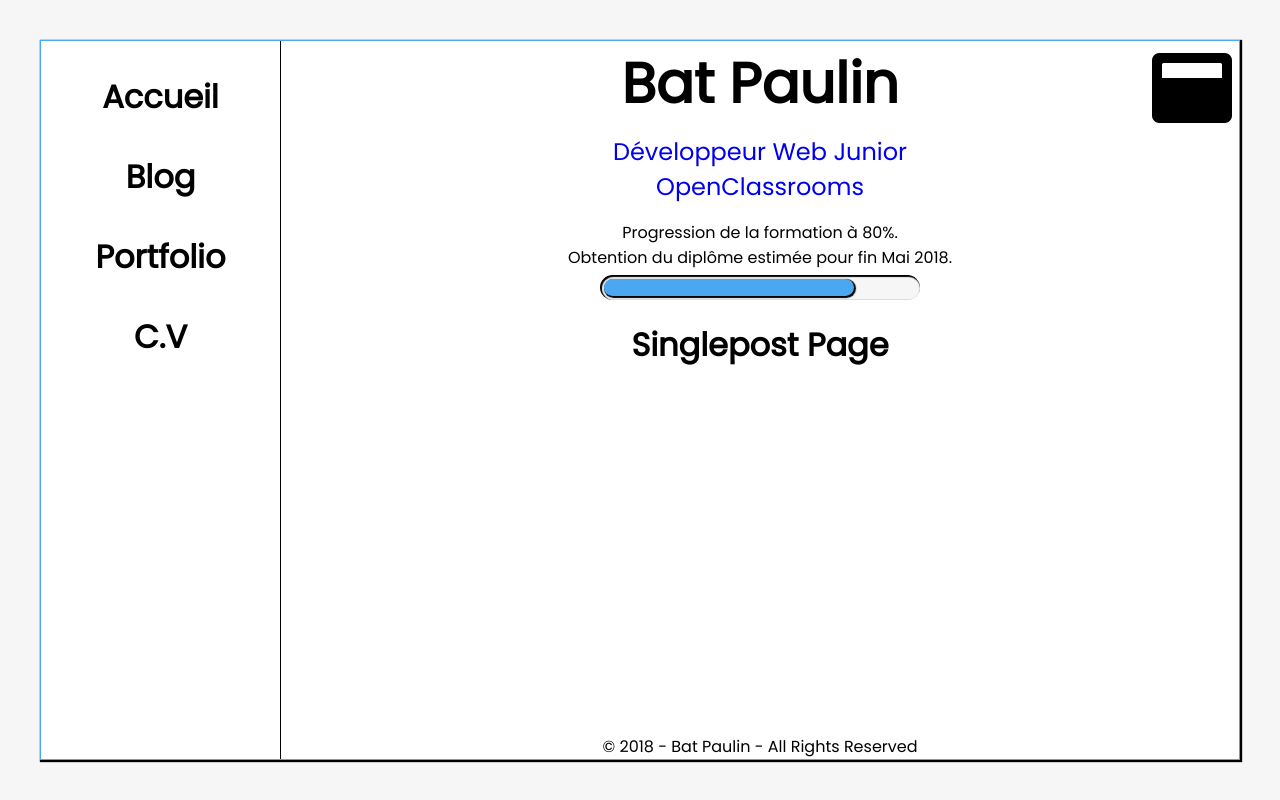
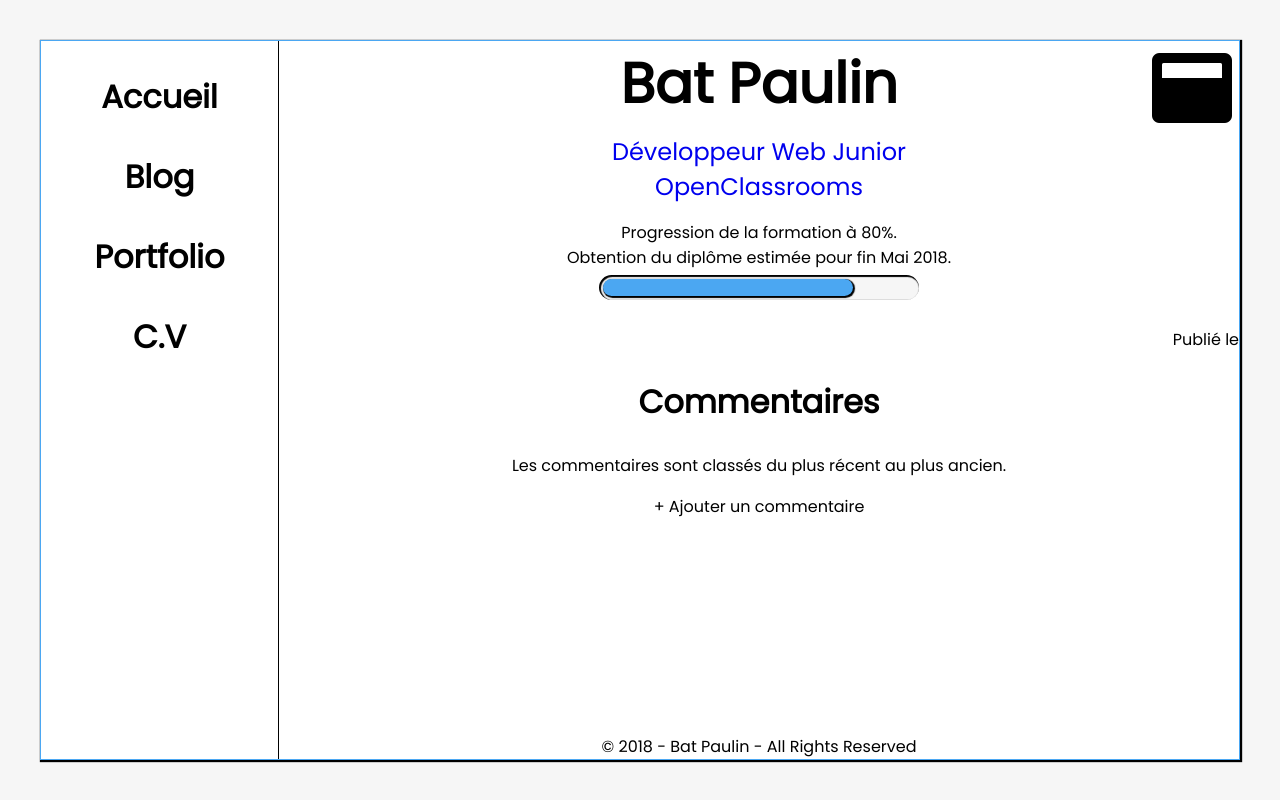
Before and after one commit to zacun/PROJET5, a PHP site: page /blog-post?id=1 in a window 1280 px wide. Run offline with PHP 8.4, Linux system fonts and the light colour scheme; data that the repository does not hold is empty; some libraries are stand-ins or nearby versions.

Commit message:
Mise en place des views blog, portfolio, singlePost...

```diff
--- a/public/css/style.css
+++ b/public/css/style.css
@@ -30,6 +30,10 @@ body {
     display: flex;
     flex-direction: column;
     flex: 1;
+}
+
+h2 {
+    font-size: 2rem;
 }
 
 .off {
@@ -244,20 +248,131 @@ body {
 }
 
 /******************/
+/****** Blog ******/
+/******************/
+
+.blog {
+    text-align: center;
+}
+
+.blog #searchbar {
+    margin-top: 2.5rem;
+    width: 100%;
+    padding: 10px 1rem;
+}
+
+.blog-post {
+    width: 40rem;
+    text-align: left;
+    padding-bottom: 2.5rem;
+    padding-top: 2.5rem;
+    border-bottom: 1px solid black;
+}
+
+.blog-post-title {
+    font-size: 1.5rem;
+    margin: 0;
+}
+
+.blog-post-info {
+    display: flex;
+    justify-content: space-between;
+}
+
+.blog-post-info a {
+    text-decoration: none;
+    color: black;
+    font-weight: bold;
+}
+
+/*******************/
+/*** Single Post ***/
+/*******************/
+
+.singlepost-post, .singlepost-comments {
+    width: 60rem;
+}
+
+.singlepost-title {
+    text-align: center;
+    font-size: 2rem;
+}
+
+.singlepost-content {
+    text-align: justify;
+    text-indent: 2rem;
+}
+
+.singlepost-date {
+    text-align: right;
+}
+
+.singlepost-comments {
+    text-align: center;
+}
+
+.report-comment {
+    text-decoration: none;
+    color: black;
+}
+
+.singlepost-comments__add {
+    margin-bottom: 2.5rem;
+}
+
+.comment-form input {
+    margin: 0.5rem 0;
+}
+
+.show-comment-form {
+    cursor: pointer;
+}
+
+.singlepost-comments__container {
+    width: 30rem;
+    text-align: left;
+    margin: auto;
+}
+
+.comment {
+    margin-bottom: 2.5rem;
+    border-bottom: 1px solid black;
+}
+
+.comment div {
+    display: flex;
+    justify-content: space-between;
+}
+
+.comment p {
+    margin: 0;
+}
+
+/******************/
 /*** Portfolio ****/
 /******************/
 
 .portfolio {
     text-align: center;
+}
+
+.portfolio-container {
+    display: flex;
+    flex-wrap: wrap;
+    justify-content: center;
+    align-items: center;
+}
+
+.portfolio-item {
     box-shadow: 1px 1px 1px 1px;
     transition: transform 0.3s;
 }
 
-.portfolio:hover {
+.portfolio-item:hover {
     transform: scale(1.1);
 }
 
-.portfolio img {
+.portfolio-item img {
     width: 100%;
 }
 
--- /dev/null
+++ b/public/js/comment.js
@@ -0,0 +1,22 @@
+var comment = {
+
+    init: function () {
+        this.formShow = document.querySelector('.show-comment-form');
+        this.form = document.querySelector('.comment-form');
+        this.formShow.addEventListener('click', this.openAndClose);
+    },
+
+    openAndClose: function () {
+        if (comment.form.classList.contains('off')) {
+            comment.form.classList.remove('off');
+            comment.form.classList.add('on');
+            comment.formShow.innerHTML = "- Ajouter un commentaire";
+        } else  {
+            comment.form.classList.remove('on');
+            comment.form.classList.add('off');
+            comment.formShow.innerHTML = "+ Ajouter un commentaire";
+        }
+    }
+
+};
+comment.init();
--- a/views/public/singlePost.php
+++ b/views/public/singlePost.php
@@ -1 +1,33 @@
-<h1>Singlepost Page</h1>
+<?php
+$title = $singlePost['title'];
+?>
+<section class="singlepost-post">
+    <h1 class="singlepost-title"><?= $singlePost['title']; ?></h1>
+    <p class="singlepost-date">Publié le <?= $singlePost['date_fr']; ?></p>
+    <div class="singlepost-content"><?= $singlePost['content']; ?></div>
+</section>
+<section class="singlepost-comments">
+    <h2>Commentaires</h2>
+    <p>Les commentaires sont classés du plus récent au plus ancien.</p>
+    <div class="singlepost-comments__add">
+        <div class="show-comment-form">+ Ajouter un commentaire</div>
+        <form class="comment-form off">
+            <input type="text" title="comment-author" id="comment-author" name="comment-author" placeholder="Votre pseudo..." required><br>
+            <textarea title="comment-message" id="comment-message" name="comment-message" cols="60" rows="5" placeholder="Votre commentaire..."></textarea><br>
+            <button type="submit">Commenter !</button>
+        </form>
+    </div>
+    <div class="singlepost-comments__container">
+        <?php foreach ($commentsByPost as $comment): ?>
+            <div class="comment">
+                <div>
+                    <p><strong><?= htmlspecialchars($comment['author']); ?></strong>, <small>le <?= $comment['date_fr']; ?></small></p>
+                    <p><small><a class="report-comment" href="#" title="Signaler le commentaire"><i class="fas fa-flag"></i> Signaler</a></small></p>
+                </div>
+                <p><?= htmlspecialchars($comment['content']); ?></p>
+            </div>
+        <?php endforeach ?>
+    </div>
+</section>
+
+<script src="../../public/js/comment.js"></script>
--- a/views/template/default.php
+++ b/views/template/default.php
@@ -1,5 +1,4 @@
 <?php
-
 use niluap\core\Alert;
 use niluap\core\Router;
 ?>
@@ -7,9 +6,9 @@ use niluap\core\Router;
 <html lang="fr_FR">
 
 <head>
-    <meta charset="UTF-8" />
-    <link rel="stylesheet" href="../../public/css/style.css">
-    <link rel="icon" type="image/png" href="../../public/images/favicon/favicon.png">
+    <meta charset="utf-8">
+    <link rel="stylesheet" href="/public/css/style.css">
+    <link rel="icon" type="image/png" href="/public/images/favicon/favicon.png">
     <link href="https://fonts.googleapis.com/css?family=Play|Poppins" rel="stylesheet">
     <link rel="stylesheet" href="https://use.fontawesome.com/releases/v5.0.10/css/all.css" integrity="sha384-+d0P83n9kaQMCwj8F4RJB66tzIwOKmrdb46+porD/OvrJ+37WqIM7UoBtwHO6Nlg" crossorigin="anonymous">
     <meta name="viewport" content="width=device-width, initial-scale=1.0, shrink-to-fit=no">
@@ -72,7 +71,6 @@ use niluap\core\Router;
 
 <!-- Scripts -->
 <script src="../../public/js/terminal.js"></script>
-<script src="../../public/js/contact.js"></script>
 <!-- End of scripts -->
 </body>
 
```
Also changed, not shown: views/public/blog.php (+20 -1 lines), views/public/home.php (+6 -3 lines), views/public/portfolio.php (+18 -1 lines).
